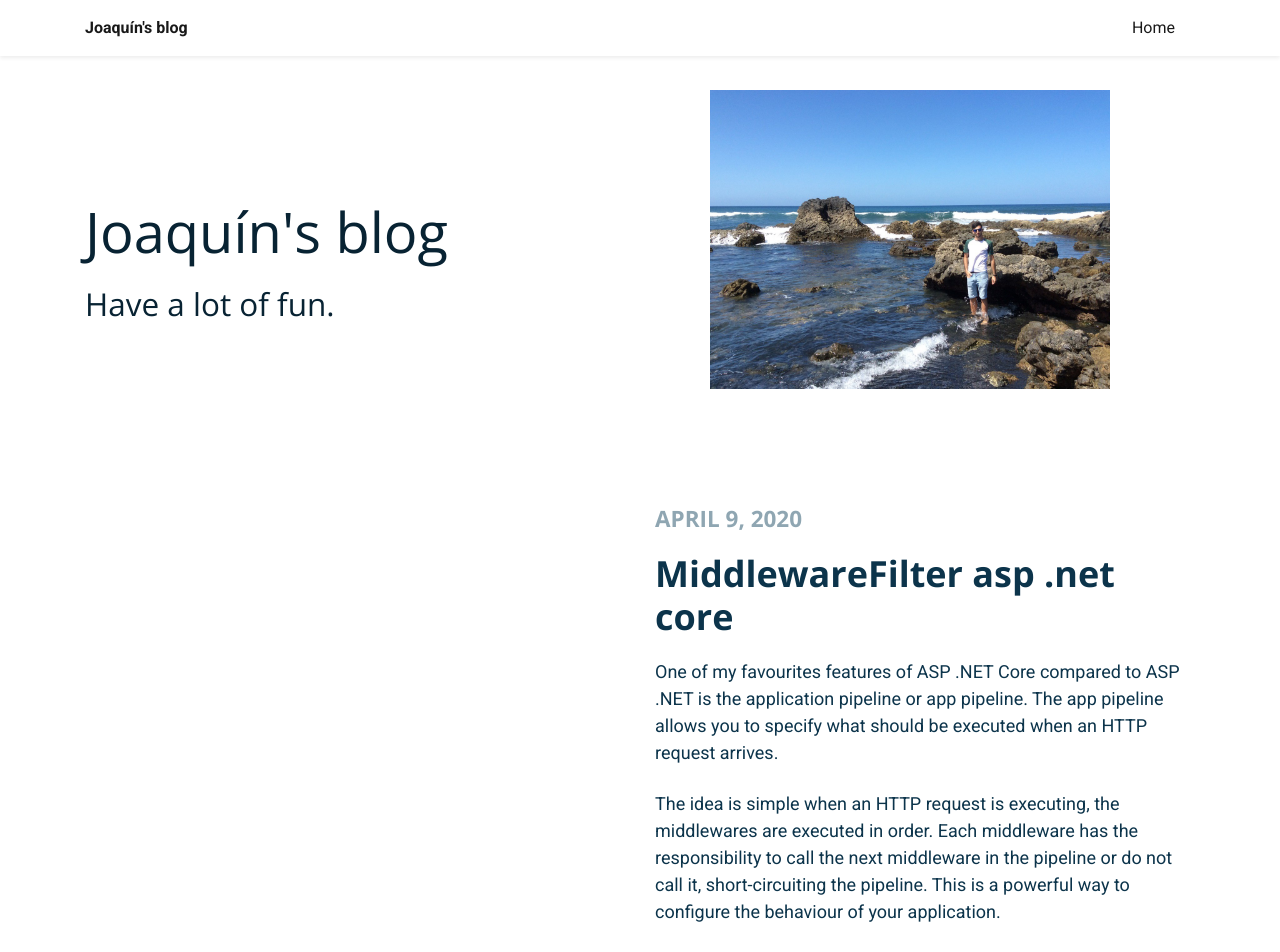
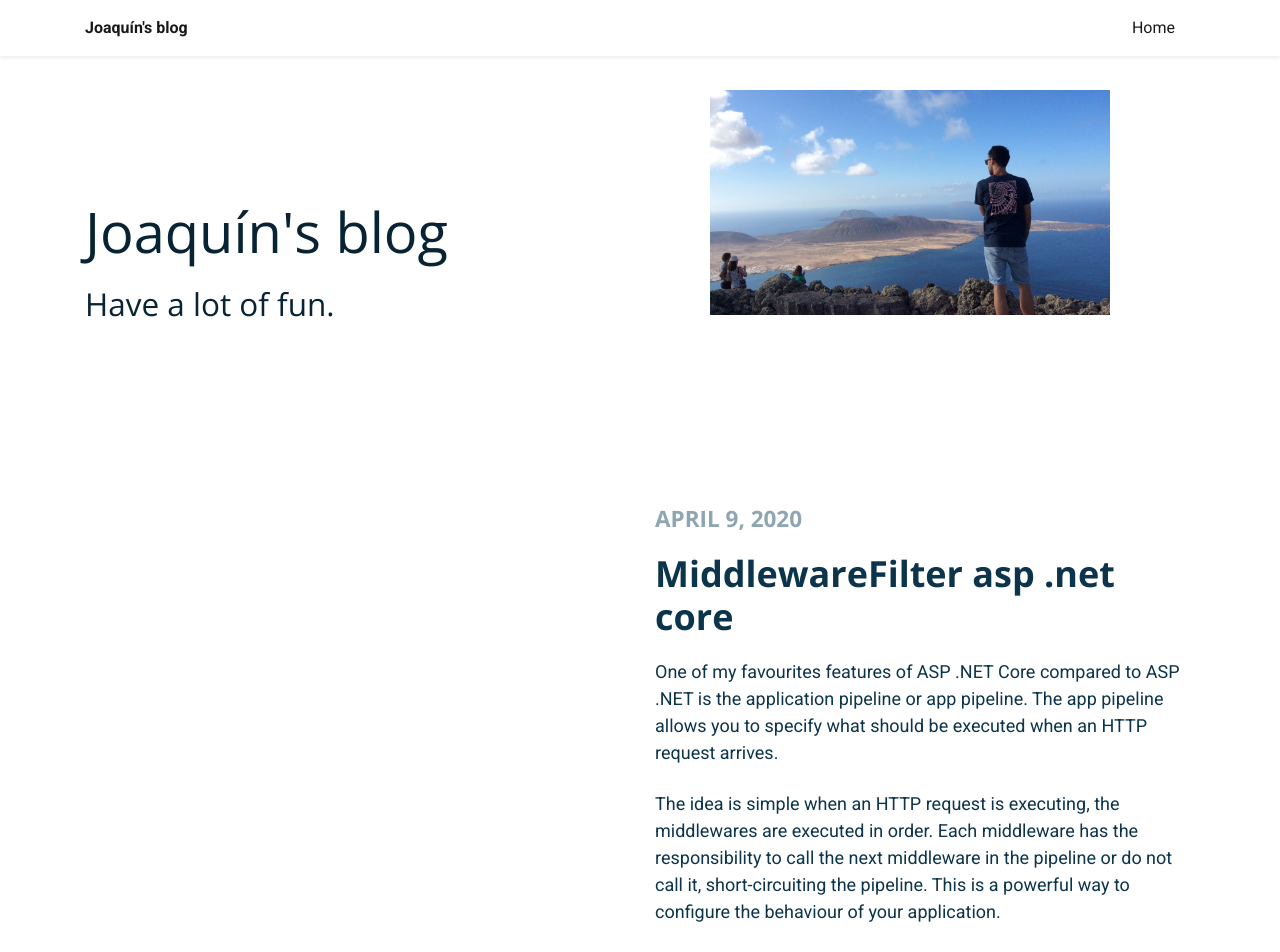
Before and after one commit to jyeray/jyeray.github.io, a plain HTML site: page index.html in a window 1280 px wide. Shown: the top 952 px of the page. Drawn offline with nearby package versions, Linux system fonts and the light colour scheme.

Commit message:
restore homepage image

```diff
--- a/index.html
+++ b/index.html
@@ -66,7 +66,7 @@
 
     <div class="hero row">
         <div class="col position-relative py-lg-7 pb-5"><div class="homepage-image">
-                    <img src="/images/new_homepage.jpg" class="img-fluid">
+                    <img src="/images/homepage-image.jpg" class="img-fluid">
                 </div><h1 class="display-4">Joaquín&#39;s blog</h1><h3 class="font-weight-normal">Have a lot of fun.</h3></div>
     </div>
 
```
Also changed, not shown: images/new_homepage.jpg (deleted).
